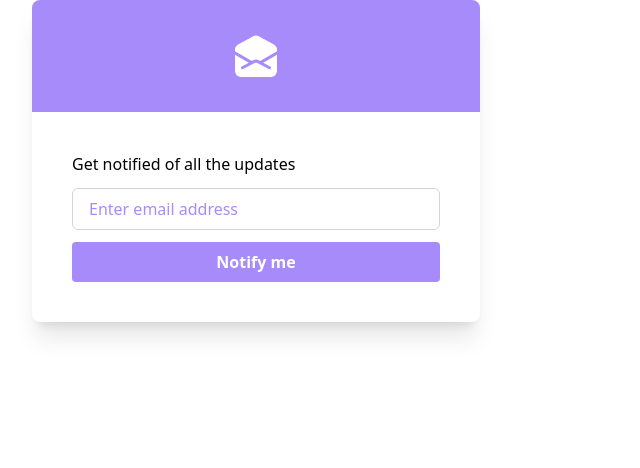
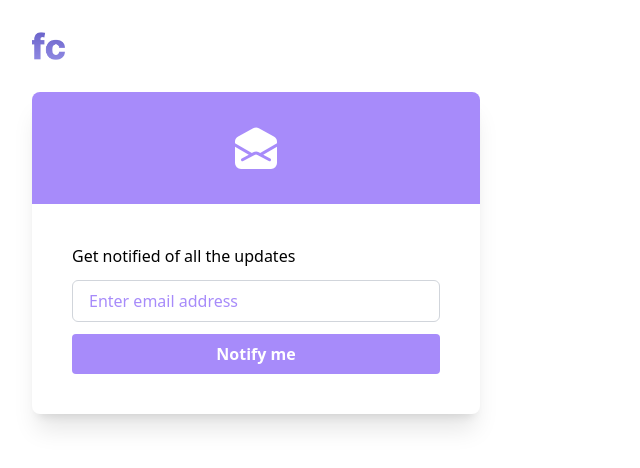
Before and after one commit to vajaganidhanesh/FrontConf, a website: page public/index.html in a window 1280 px wide. Shown: the whole page, without its empty margins (0-640 px from the left). Drawn offline with Linux system fonts and the light colour scheme.

Commit message:
allocated comments for particular Section as like semantic tags

```diff
--- a/public/index.html
+++ b/public/index.html
@@ -9,6 +9,17 @@
   </head>
   <body>
     <section class="px-8 max-w-screen-2xl">
+      <header class="py-8">
+        <a href="#">
+          <img src="./images/logo.png" class="h-7" alt="" />
+        </a>
+      </header>
+
+      <!-- description section starts -->
+      <section></section>
+      <!-- description section ends here -->
+
+      <!-- section for subscription -->
       <section class="">
         <div class="bg-white shadow-xl rounded-lg max-w-md">
           <div
@@ -45,6 +56,7 @@
           </div>
         </div>
       </section>
+      <!-- subscription section ends here -->
     </section>
   </body>
 </html>
```
Also changed, not shown: public/css/styles.css, public/images/logo.png (added).
